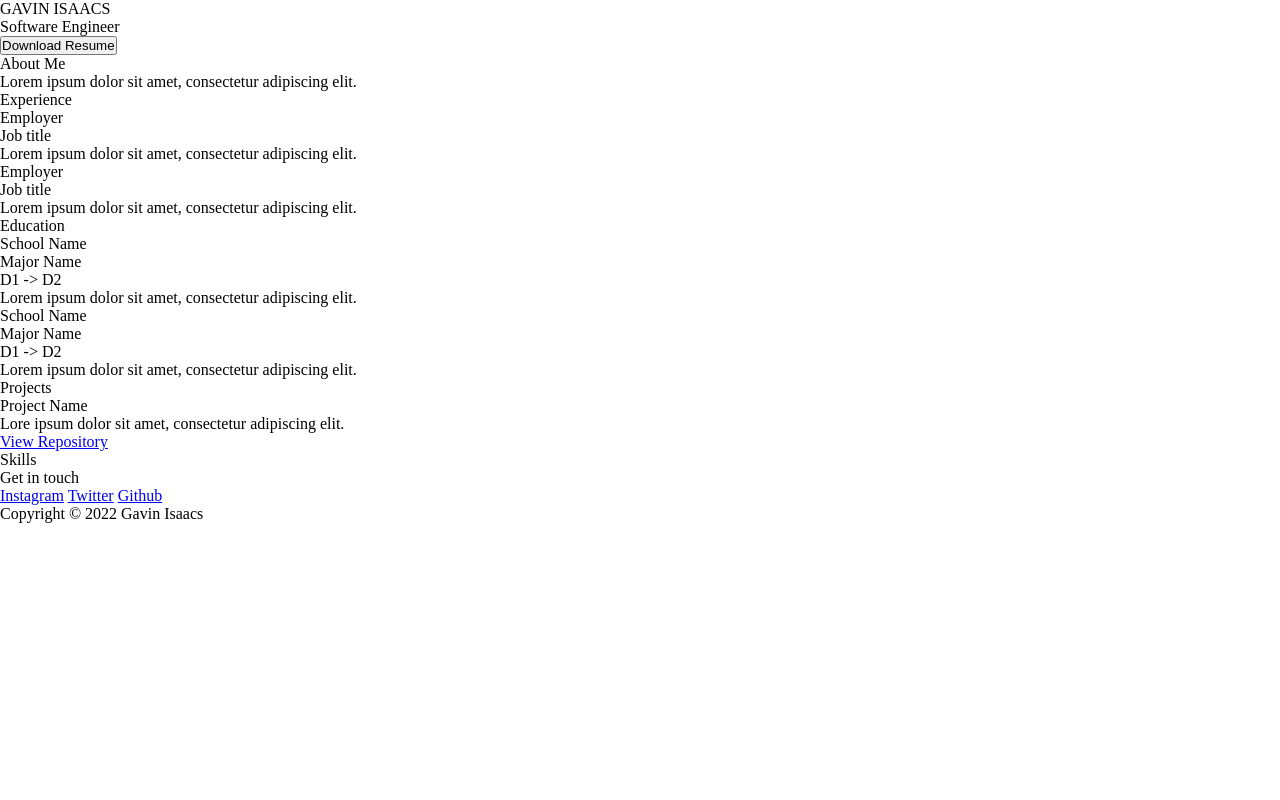
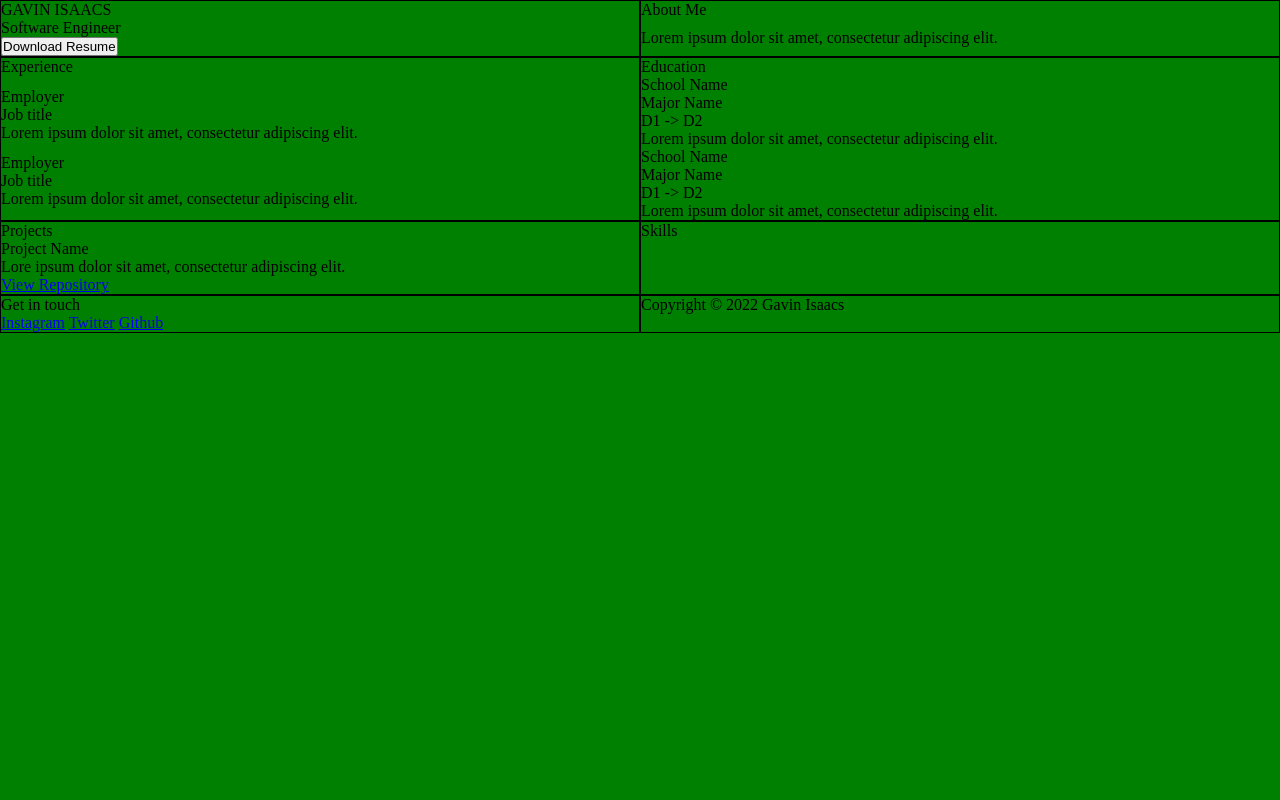
Before and after one commit to akim-nas/my-website, a PHP site: page /templates/index.html in a window 1280 px wide. Run offline with PHP 8.4, Linux system fonts and the light colour scheme.

Commit message:
didn't really add anything more just getting ready to add thigns

```diff
--- a/static/style.css
+++ b/static/style.css
@@ -3,6 +3,32 @@
 /* this is the third test */
 * { margin: 0; padding: 0; }
 
+html, body { height: 100vh; }
+
 .grid-container {
     display: grid;
+    grid-template-columns: repeat(2, 1fr);
 }
+
+.grid-item {
+    display: grid;
+    border: 1px solid black;
+}
+/* deskop */
+@media (min-width: 1280px) {
+    body {
+        background-color: red;
+    }
+}
+/* tablet */
+@media (min-width: 768px) {
+    body {
+        background-color: blue;;
+    }
+}
+/* mobile */
+@media (min-width: 360px) {
+    body{
+        background-color: green;
+    }
+}
```
Also changed, not shown: templates/index.html (+0 -10 lines).
